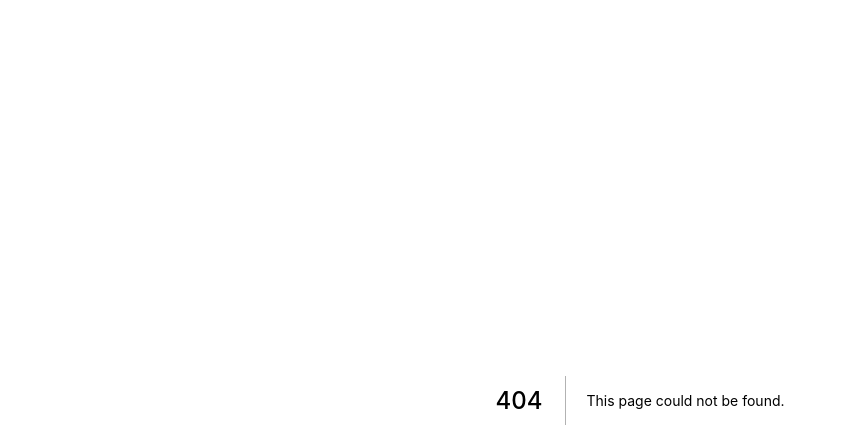
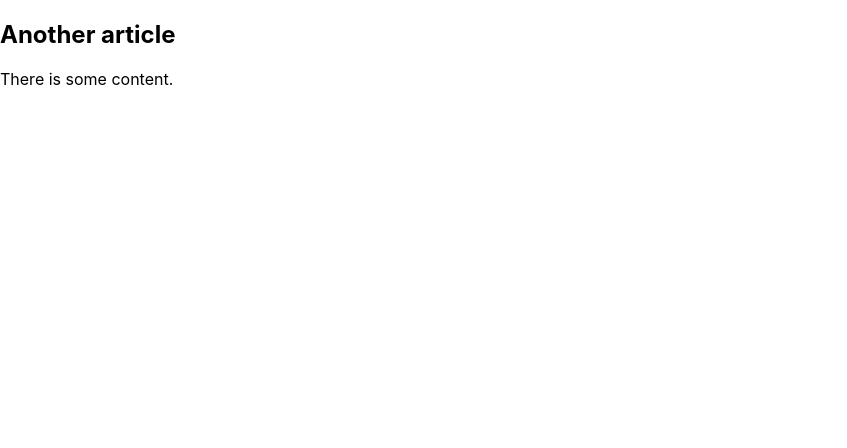
Before and after one commit to bhubr/nextjs-simple-blog, a Next.js app: page /another-article in a window 1280 px wide. Before the commit this address had no page. Shown: the top 448 px of the page, without its empty margins (0-847 px from the left). Built offline with nearby package versions, Linux system fonts and the light colour scheme.

Commit message:
Add route to blog post

```diff
--- /dev/null
+++ b/pages/[slug].js
@@ -0,0 +1,31 @@
+import Head from 'next/head'
+import { useRouter } from 'next/router'
+import DefaultErrorPage from 'next/error'
+import db from '../static/db.json';
+
+function BlogPostDetailsContainer() {
+  // on ferait un appel API vers le backend pour récupérer un article via son slug
+  const router = useRouter()
+  const { slug } = router.query
+  // récupérer le bon post dans le tableau
+  const post = db.posts.find((p) => p.slug === slug);
+  console.log(slug, post)
+  if(!post) {
+    return (
+      <>
+        <Head>
+          <meta name="robots" content="noindex" />
+        </Head>
+        <DefaultErrorPage statusCode={404} />
+      </>
+    )
+  }
+  return (
+    <article className="BlogPostDetails">
+      <h2>{post.title}</h2>
+      <div>{post.content}</div>
+    </article>
+  );
+}
+
+export default BlogPostDetailsContainer;
```
